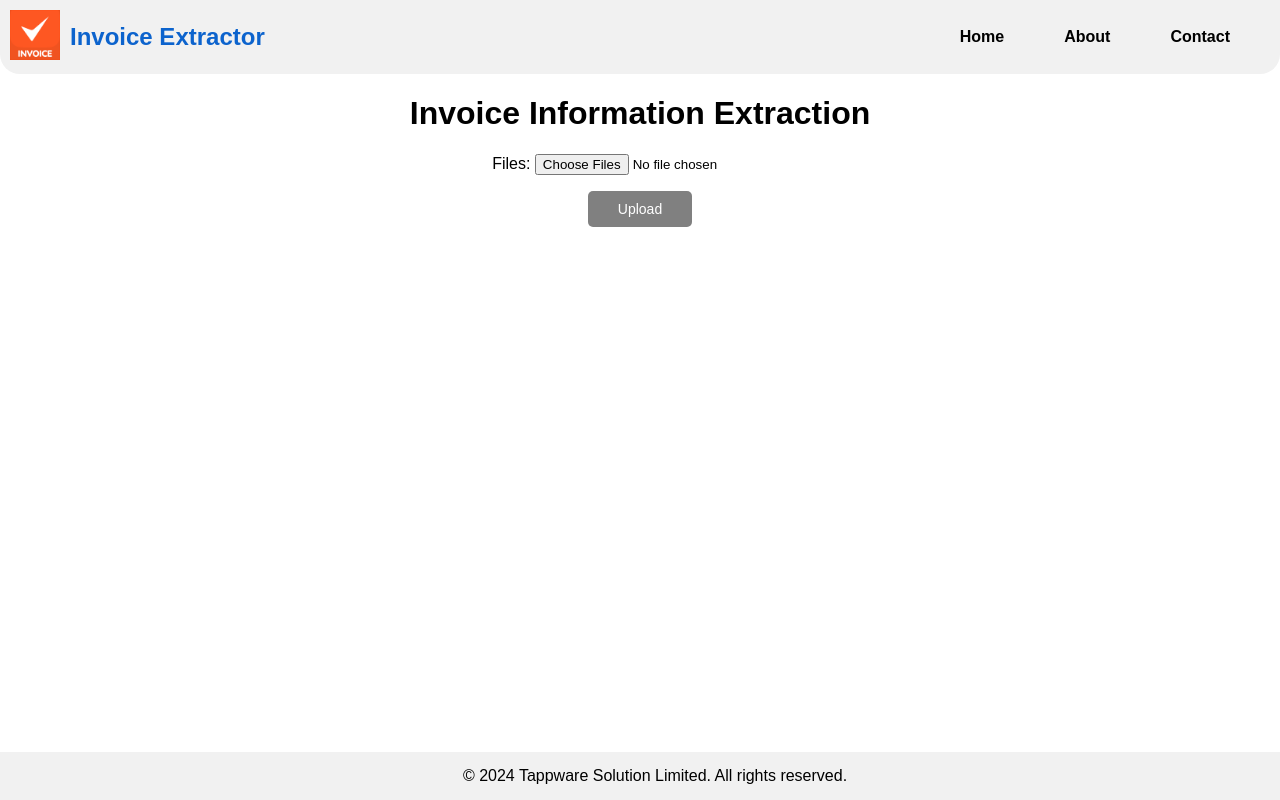
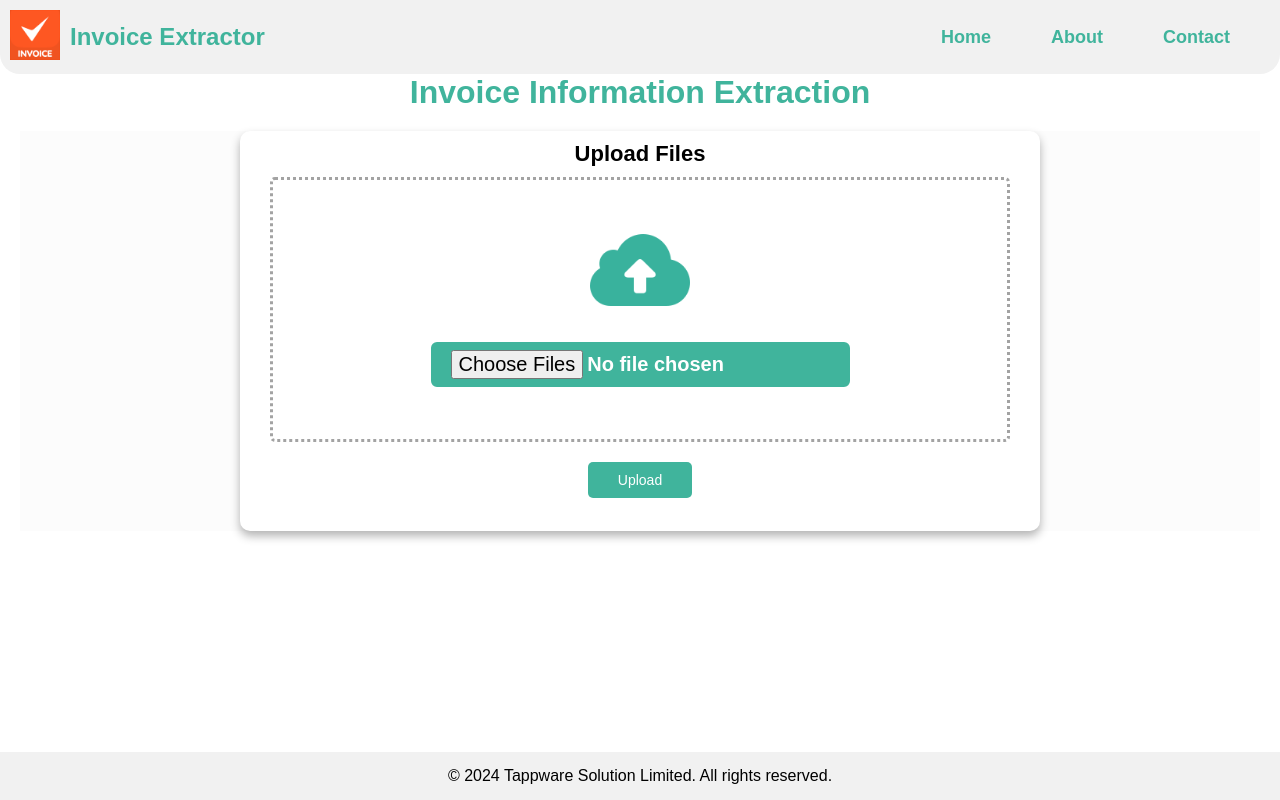
Before and after one commit to raselmeya94/invoice-ocr-1.0, a Django app: page / in a window 1280 px wide. Run offline with Django 4.2, Linux system fonts and the light colour scheme.

Commit message:
UI update

```diff
--- a/invoice_project/invoice_app/static/style.css
+++ b/invoice_project/invoice_app/static/style.css
@@ -142,20 +142,23 @@ h1 {
 /* Form and button styles */
 #upload-form {
     text-align: center;
-    margin-bottom: 20px;
+    width: 100%;
+    padding:20px;
+
 }
 .upload-button {
+margin-top: 10px;
     padding: 10px 30px;
     font-size: 14px;
-    background-color: #808080;
+    background-color:  #40b49c;
     border: none;
     cursor: pointer;
     border-radius: 5px;
     color: #fff;
-}
+}/*
 .upload-button:hover {
-    background-color: #27ae60;
-}
+    background-color: #40b49c;
+}*/
 /* Table styles */
 #file-table {
     border-collapse: collapse;
@@ -167,9 +170,10 @@ h1 {
     border: 1px solid #ddd;
     padding: 10px;
     text-align: center;
+    font-size: 16px;
 }
 #file-table th {
-    background-color: #808080;
+    background-color: #40b49c;
     border: none;
     padding: 10px;
     color: #ffffff;
@@ -179,8 +183,13 @@ h1 {
 #file-table button {
     border:none;
 }
+.preview-button{
+    font-size: 16px;
+    padding :8px;
+    border-radius: 5px;
+}
 #file-table button:hover{
-    background-color: #27ae60;
+    background-color: #40b49c;
     color: #ffffff;
 }
 /* Footer styles */
@@ -228,7 +237,7 @@ header {
     font-size: 24px;
     font-weight: bold;
     margin-left: 10px;
-    color: #0c63cd;
+    color: #40b49c;
 }
 nav {
     display: flex;
@@ -238,6 +247,7 @@ nav ul {
     margin: 0;
     padding: 0;
     display: flex;
+    font-size: 18px;
 }
 nav li {
     margin-right: 20px;
@@ -245,10 +255,130 @@ nav li {
 nav li a {
     padding: 10px 20px;
     text-decoration: none;
-    color: #000000;
+    color: #40b49c;
     font-weight: bold;
+    border-radius: 5px;
 }
 nav li a:hover {
-    background-color: #ffff;
-    color:  #0c63cd;
+    background-color: #40b49c;
+    color: #ffffff;
 }
+
+
+
+/* 26june*/
+* {
+  margin: 0;
+  padding: 0;
+  box-sizing: border-box;
+  font-family: "Poppins", sans-serif;
+}
+
+.container {
+  height: 400px;
+  width: 100%;
+  align-items: center;
+  display: flex;
+  justify-content: center;
+  background-color: #fcfcfc;
+}
+
+.card {
+  border-radius: 10px;
+  box-shadow: 0 5px 10px 0 rgba(0, 0, 0, 0.3);
+  width: 800px;
+  height: 400px;
+  background-color: #ffffff;
+  padding: 10px 30px 40px;
+}
+
+.card h3 {
+  font-size: 22px;
+  font-weight: 600;
+
+}
+
+.drop_box {
+  margin: 10px 0;
+  padding: 30px;
+  display: flex;
+  align-items: center;
+  justify-content: center;
+  flex-direction: column;
+  border: 3px dotted #a3a3a3;
+  border-radius: 5px;
+}
+
+.drop_box h4 {
+  font-size: 16px;
+  font-weight: 400;
+  color: #2e2e2e;
+}
+
+.drop_box p {
+  margin-top: 10px;
+  margin-bottom: 20px;
+  font-size: 12px;
+  color: #a3a3a3;
+}
+
+.btn {
+  text-decoration: none;
+  background-color: #005af0;
+  color: #ffffff;
+  padding: 10px 20px;
+  border: none;
+  outline: none;
+  transition: 0.3s;
+}
+
+.btn:hover{
+  text-decoration: none;
+  background-color: #ffffff;
+  color: #005af0;
+  padding: 10px 20px;
+  border: none;
+  outline: 1px solid #010101;
+}
+.form input {
+  margin: 10px 0;
+  width: 100%;
+  background-color: #e2e2e2;
+  border: none;
+  outline: none;
+  padding: 12px 20px;
+  border-radius: 4px;
+}
+
+
+#id_files {
+  position: relative;
+  overflow: hidden;
+  display: inline-block;
+}
+
+#id_files {
+  border: 2px solid white;
+  color: gray;
+  padding: 8px 20px;
+  border-radius: 8px;
+  font-size: 20px;
+  font-weight: bold;
+  background-color: #40b49c;
+  color: #ffffff;
+}
+
+#id_files input[type=file] {
+  font-size: 100px;
+  position: absolute;
+  left: 0;
+  top: 0;
+  opacity: 0;
+}
+ p label{
+        display: none;
+  }
+ .img{
+     width: 100px;
+     height:100px;
+ }
--- a/invoice_project/invoice_app/templates/index.html
+++ b/invoice_project/invoice_app/templates/index.html
@@ -1,10 +1,11 @@
-{% load static %}
 <!DOCTYPE html>
 <html lang="en">
+    {% load static %}
 <head>
     <meta charset="UTF-8">
     <meta name="csrf-token" content="{{ csrf_token }}">
     <link rel="stylesheet" href="static/style.css">
+
     <title>invoice info</title>
 </head>
 <body>
@@ -25,12 +26,27 @@
         </ul>
     </nav>
 </header>
-<h1>Invoice Information Extraction</h1>
-    <form id="upload-form" method="POST" enctype="multipart/form-data">
-        {% csrf_token %}
-        {{ form.as_p }}
-        <button type="submit" class="upload-button">Upload</button>
-    </form>
+<h1 style="color: #40b49c">Invoice Information Extraction</h1>
+
+    <div class="form-container">
+       <form id="upload-form" method="POST" enctype="multipart/form-data">
+          {% csrf_token %}
+          <div class="container">
+             <div class="card">
+                <h3>Upload Files</h3>
+                <div class="drop_box">
+                   <div style="display: flex; justify-content: space-between; align-items: center; padding: 10px;">
+                      <img src="{% static 'image/cloud-computing.png' %}" alt="Upload Icon" class="img">
+                   </div>
+                   <input type="file" hidden accept=".pdf" id="fileID" style="display:none;">
+                   {{ form.as_p }}
+                </div>
+                <button type="submit" class="upload-button">Upload</button>
+             </div>
+          </div>
+       </form>
+    </div>
+
     {% if data %}
     <div class="df">
         <table id="file-table">
@@ -47,14 +63,13 @@
                         <td>{{ item.filename }}</td>
                         <td>{{ item.file_size }}</td>
                         <td>
-                            <button type="button" onclick="previewFile('{{ item.filename|slice:':-4' }}')">Preview</button>
+                            <button class="preview-button" type="button" onclick="previewFile('{{ item.filename }}')">Preview</button>
                         </td>
                     </tr>
                 {% endfor %}
             </tbody>
         </table>
     </div>
-
     <div class="modal" id="preview-modal">
         <div class="modal-content">
             <button class="close-button" onclick="closePreview()">&times;</button>
@@ -92,8 +107,8 @@
         });
         var pre_filename='';
         function previewFile(filename) {
-            pre_filename=filename;
-            const item = data[filename];
+            pre_filename=filename.split('.')[0];
+            const item = data[pre_filename];
             const leftPreview = document.getElementById('left-preview');
             const rightPreview = document.getElementById('right-preview');
 
@@ -149,6 +164,9 @@
         function closeMoreInfo() {
             document.getElementById('more-info-modal').style.display = 'none';
         }
+
+
+
     </script>
   <footer>
         &copy; 2024 Tappware Solution Limited. All rights reserved.
--- a/invoice_project/invoice_app/views.py
+++ b/invoice_project/invoice_app/views.py
@@ -30,7 +30,7 @@ def upload_file(request):
             elif file_type == 'application/pdf':
                 file_type = 'pdf'
             else:
-                print("something")
+                print("Sorry File Type Don't Match")
                 # return render(request, 'index.html', {
                 #     'form': form,
                 #     'error': 'Unsupported file type for: {}'.format(uploaded_file.name)
@@ -59,7 +59,7 @@ def upload_file(request):
             #         'df_html': None
             #     }
             # })
-        print((len(data)))
+
 
 
         return render(request, 'index.html', {'form': form, 'data': data })
```
Also changed, not shown: invoice_project/invoice_app/forms.py (+1 -25 lines), invoice_project/invoice_app/utils.py (+10 -86 lines), invoice_project/invoice_app/static/image/cloud-computing.png (added), invoice_project/invoice_app/static/image/img.png (added).
